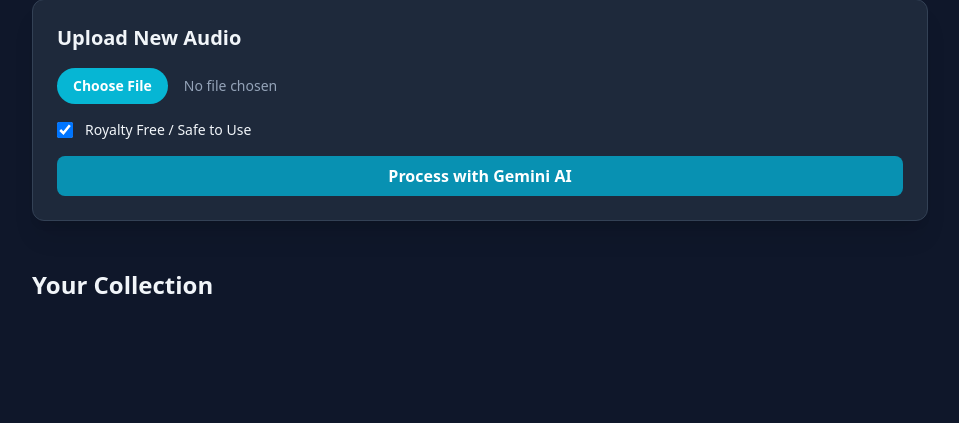
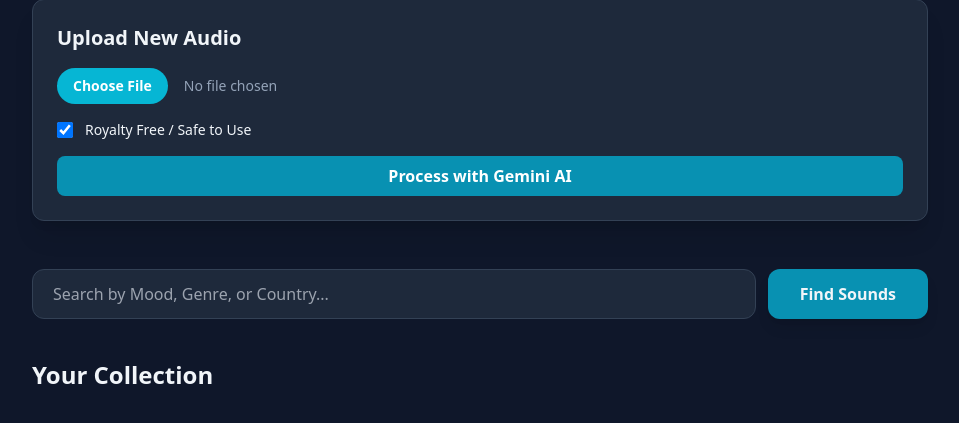
Before and after one commit to github4eri/SoundVault_2026, a FastAPI app: page / in a window 1280 px wide. Shown: the part 170-593 px from the top of the page, without its empty margins (160-1119 px from the left). Run offline with FastAPI, Linux system fonts and the light colour scheme; some libraries are stand-ins or nearby versions.

Commit message:
Feature: Advanced Musical Metadata (Rhythm, Vocals, Orchestration) + Search Engine

```diff
--- a/main.py
+++ b/main.py
@@ -6,6 +6,8 @@ from fastapi.staticfiles import StaticFiles
 from sqlalchemy.orm import Session
 import models, database, audio_processor
 import json
+from sqlalchemy import or_ # This allows to search "Title OR Genre OR Country"
+
 
 # 1. Initialize the App
 app = FastAPI()
@@ -13,6 +15,7 @@ models.Base.metadata.create_all(bind=database.engine)
 
 # 2. Setup Folders
 app.mount("/static", StaticFiles(directory="static"), name="static")
+app.mount("/uploads", StaticFiles(directory="uploads"), name="uploads")
 templates = Jinja2Templates(directory="templates")
 
 if not os.path.exists("uploads"):
@@ -20,12 +23,29 @@ if not os.path.exists("uploads"):
 
 # 3. ROUTES
 @app.get("/")
-async def home(request: Request, db: Session = Depends(database.get_db)):
-    sounds = db.query(models.Sound).all()
+async def home(request: Request, q: str = None, db: Session = Depends(database.get_db)):
+    # The 'Query' Logic
+    query_obj = db.query(models.Sound)
+
+    if q:
+        search_term = f"%{q}%"
+        # We search across Title, Mood, Genre, Country, and Tags simultaneously
+        query_obj = query_obj.filter(
+            or_(
+                models.Sound.title.ilike(search_term),
+                models.Sound.ai_mood.ilike(search_term),
+                models.Sound.music_genre.ilike(search_term),
+                models.Sound.origin_country.ilike(search_term),
+                models.Sound.ai_tags.ilike(search_term)
+            )
+        )
+
+    sounds = query_obj.all()
+
     return templates.TemplateResponse(
         request=request,
         name="index.html",
-        context={"sounds": sounds}
+        context={"sounds": sounds, "query": q}
     )
 
 @app.post("/upload")
@@ -61,15 +81,29 @@ async def upload_sound(
     else:
         tags_str = str(tags_raw)
 
+    # 💾 Save to Database
     new_sound = models.Sound(
         title=ai_data.get("title", file.filename),
         file_path=file_path,
         duration=duration,
         is_royalty_free=is_free,
+
+        # New Fields
+        tempo_rhythm=ai_data.get("tempo_rhythm"),
+        is_orchestrated=ai_data.get("is_orchestrated"),
+        main_instrument=ai_data.get("main_instrument"),
+        has_vocals=ai_data.get("has_vocals"),
+
+        acoustic_type=ai_data.get("acoustic_type"),
+        is_environmental=ai_data.get("is_environmental"),
+        music_genre=ai_data.get("music_genre"),
+        origin_country=ai_data.get("origin_country"),
+        is_ai_generated=ai_data.get("is_ai_generated"),
+        # Original Fields
         ai_mood=ai_data.get("mood"),
-        ai_instruments=instruments_str, # Now a safe string!
+        ai_instruments=", ".join(ai_data.get("instruments", [])),
         ai_description=ai_data.get("description"),
-        ai_tags=tags_str # Now a safe string!
+        ai_tags=", ".join(ai_data.get("tags", []))
     )
     db.add(new_sound)
     db.commit()
--- a/templates/index.html
+++ b/templates/index.html
@@ -30,6 +30,20 @@
             </form>
         </section>
 
+        <section class="mb-10">
+            <form action="/" method="get" class="flex gap-3">
+                <input type="text" name="q" placeholder="Search by Mood, Genre, or Country..."
+                       value="{{ query or '' }}"
+                       class="flex-1 bg-slate-800 border border-slate-700 rounded-xl px-5 py-3 text-slate-100 focus:outline-none focus:ring-2 focus:ring-cyan-500 transition-all">
+                <button type="submit" class="bg-cyan-600 hover:bg-cyan-500 px-8 py-3 rounded-xl font-bold transition-all shadow-lg">
+                    Find Sounds
+                </button>
+                {% if query %}
+                    <a href="/" class="bg-slate-700 hover:bg-slate-600 px-5 py-3 rounded-xl flex items-center text-sm font-medium">Clear</a>
+                {% endif %}
+            </form>
+        </section>
+
         <section>
             <h2 class="text-2xl font-bold mb-6">Your Collection</h2>
             <div class="grid gap-6">
@@ -50,6 +64,22 @@
                         <p class="text-sm text-slate-400 mb-4 italic">"{{ sound.ai_description }}"</p>
 
                         <div class="flex flex-wrap gap-2 mb-4">
+                            <span class="px-2 py-1 rounded-md text-[10px] font-black uppercase tracking-tighter {{ 'bg-indigo-900 text-indigo-300' if sound.is_ai_generated else 'bg-emerald-900 text-emerald-300' }}">
+                                {{ 'AI Synthesized' if sound.is_ai_generated else 'Human Original' }}
+                            </span>
+
+                            <span class="bg-slate-900 text-slate-400 px-2 py-1 rounded text-xs border border-slate-700">
+                                🌍 {{ sound.origin_country or 'Unknown' }}
+                            </span>
+
+                            {% if sound.music_genre and sound.music_genre.lower() != 'none' %}
+                            <span class="bg-slate-900 text-cyan-400 px-2 py-1 rounded text-xs border border-cyan-900/50">
+                                🎸 {{ sound.music_genre }}
+                            </span>
+                            {% endif %}
+                        </div>
+
+                        <div class="flex flex-wrap gap-2 mb-4">
                             <span class="bg-slate-700 px-2 py-1 rounded text-xs text-cyan-300">{{ sound.ai_mood }}</span>
                             {% for tag in sound.ai_tags.split(',') %}
                             <span class="bg-slate-900 px-2 py-1 rounded text-xs text-slate-400">#{{ tag.strip(" '[]") }}</span>
@@ -65,6 +95,21 @@
                         <p class="font-mono text-cyan-400">{{ sound.duration }}</p>
                     </div>
                 </div>
+
+                <div class="grid grid-cols-2 gap-2 text-[10px] mb-4 text-slate-400">
+                    <div class="flex items-center gap-1">
+                        🥁 <span class="uppercase">Tempo: {{ sound.tempo_rhythm }}</span>
+                    </div>
+                    <div class="flex items-center gap-1">
+                        🎻 <span class="uppercase">{{ 'Orchestrated' if sound.is_orchestrated else 'Solo: ' + sound.main_instrument }}</span>
+                    </div>
+                    <div class="flex items-center gap-1">
+                        🎤 <span class="uppercase">{{ 'Vocals Present' if sound.has_vocals else 'Instrumental' }}</span>
+                    </div>
+                    <div class="flex items-center gap-1">
+                        🕒 <span>{{ sound.duration }}</span>
+                    </div>
+                </div>
                 {% endfor %}
             </div>
         </section>
```
Also changed, not shown: audio_processor.py (+24 -8 lines), models.py (+20 -2 lines).
